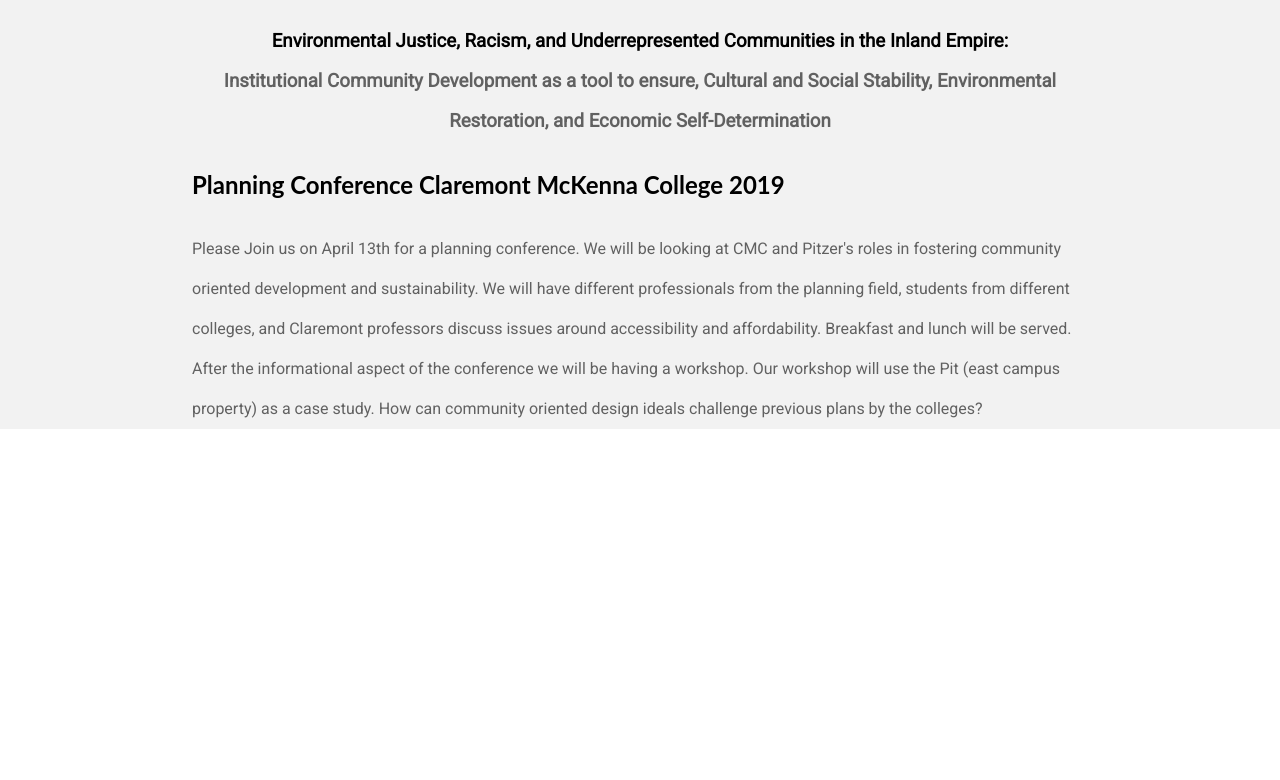
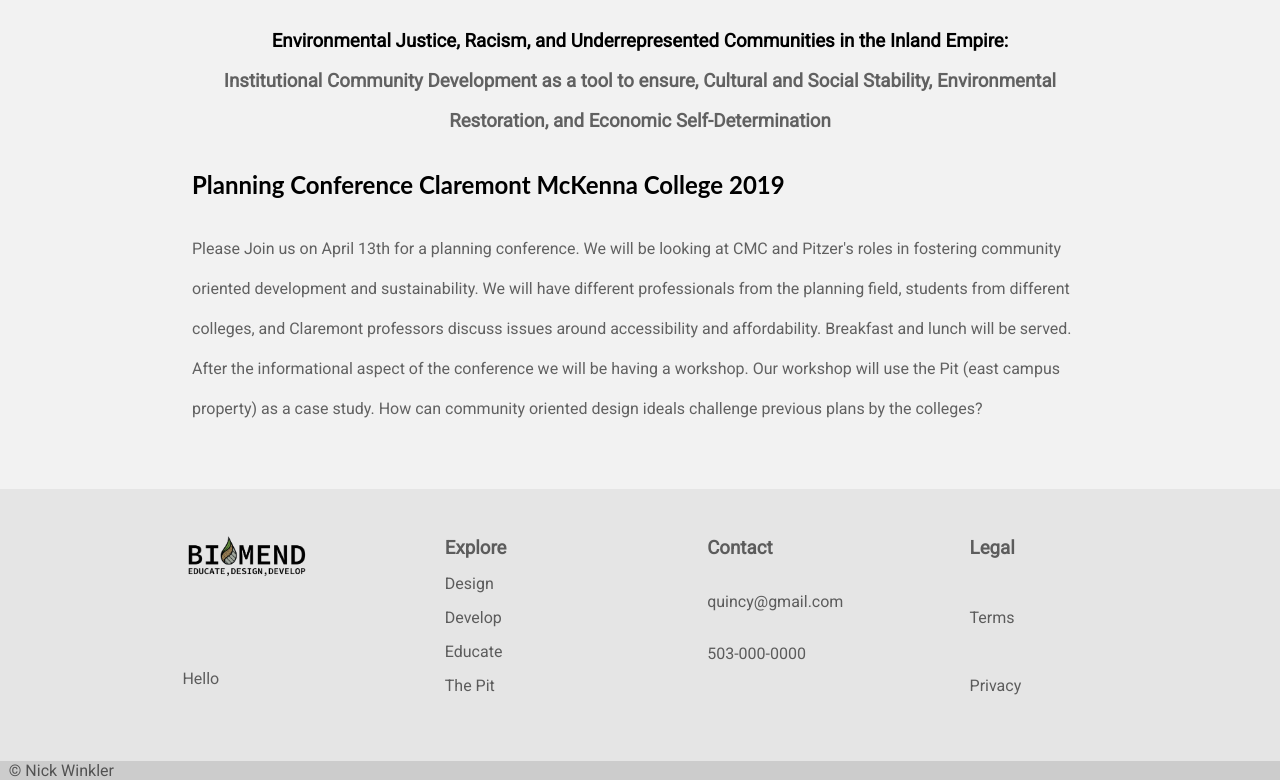
Before and after one commit to ndubs18/biomend, a website: page thepit.html in a window 1280 px wide. Shown: the part 2607-3387 px from the top of the page. Before the commit the page ends 3052 px from the top, so only its background shows below. Drawn offline with Linux system fonts and the light colour scheme.

Commit message:
footer img & added footer to pit page

```diff
--- a/assets/styles.css
+++ b/assets/styles.css
@@ -322,7 +322,7 @@
     margin-bottom: 1rem;
   }
   .my-2 {
-      margin: 0rem 1rem 2rem;
+      margin: 2rem 1rem 3rem;
       flex: 1;
   }
   .my-3 {
@@ -348,6 +348,7 @@
   }
   .mb-1 {
     margin-bottom: 1rem;
+    line-height: 25px;
   }
   .mb-2 {
     margin-bottom: 2rem;
@@ -636,7 +637,14 @@
 .copyright {
   display: absolute;
   left: 0;
-  bottom: 0
+  bottom: 0;
+  padding-left: .55rem;
+  background: rgba(0,0,0,.2);
+}
+
+.footer_brand {
+  position: relative;
+  bottom: 7px;
 }
 
 .contact {
--- a/assets/thepit.css
+++ b/assets/thepit.css
@@ -11,7 +11,7 @@
 }
 
 .headerContent.thePit {
-    padding-top: 8rem;
+    padding: 8rem 0 2.75rem;
     display: block;
     align-items: initial;
     width: 70%;
--- a/thepit.html
+++ b/thepit.html
@@ -119,6 +119,43 @@
 
             </header>
 
+            <footer>
+                <div class="footer_content">
+
+                    <ul class="footer_brand">
+                        <li><img src="assets/images/Final_Logo_Wordmark.png" alt=""></li>
+                        <li>Hello</li>
+                    </ul>
+
+                    <ul class="explore">
+                        <li><h3>Explore</h3></li>
+                        <li>Design</li>
+                        <li>Develop</li>
+                        <li>Educate</li>
+                        <li>The Pit</li>
+                    </ul>
+                    <ul class="contact">
+                        <li><h3>Contact</h3></li>
+                        <li>quincy@gmail.com</li>
+                        <li>503-000-0000</li>
+                        <li></li>
+                    </ul>
+                    <!-- <ul class="follow">
+                        <li><h3>Follow</h3></li>
+                        <li><img src="" alt=""></li>
+                        <li><img src="" alt=""></li>
+                    </ul> -->
+                    <ul class="legal">
+                        <li><h3>Legal</h3></li>
+                        <li>Terms</li>
+                        <li>Privacy</li>
+                    </ul>
+                </div>
+
+                <div class="copyright">&copy Nick Winkler</d>
+
+            </footer>
+
     <script src="./assets/nav.js"></script>
 </body>
 </html>
```
Also changed, not shown: index.html (+1 -1 lines).
